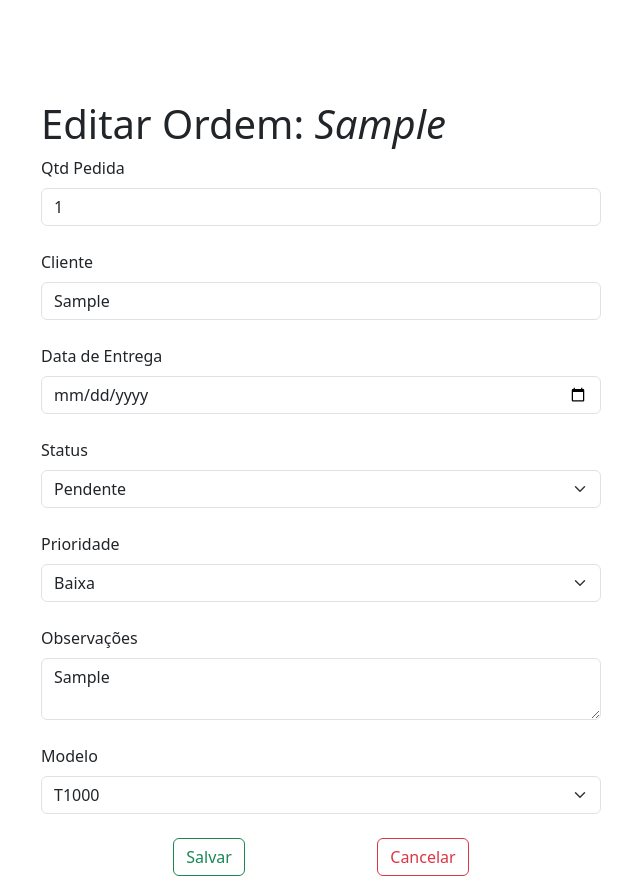
After one commit to BL4Z321/Ordens, a Django app: page /ordens/gestor/editar/1/ in a window 1280 px wide. The commit adds this page. Shown: the whole page, without its empty margins (319-959 px from the left). Run offline with Django 5.2, Linux system fonts and the light colour scheme; a user stored in the database is signed in; tables that the repository leaves empty hold one stand-in row (values such as "Sample post").

Commit message:
Dash e CRUD Ordens

```diff
--- a/core/settings.py
+++ b/core/settings.py
@@ -30,6 +30,8 @@ DEBUG = True
 
 ALLOWED_HOSTS = []
 
+LOGIN_REDIRECT_URL = 'home'
+LOGOUT_REDIRECT_URL = 'login'
 
 # Application definition
 
@@ -85,6 +87,7 @@ TEMPLATES = [
         'APP_DIRS': True,
         'OPTIONS': {
             'context_processors': [
+                'django.template.context_processors.debug',
                 'django.template.context_processors.request',
                 'django.contrib.auth.context_processors.auth',
                 'django.contrib.messages.context_processors.messages',
--- a/core/urls.py
+++ b/core/urls.py
@@ -16,10 +16,13 @@ Including another URLconf
 """
 from django.contrib import admin
 from django.urls import include, path
+from django.contrib.auth import views as auth_views
 
 urlpatterns = [
     path('admin/', admin.site.urls),
     path("__reload__/", include("django_browser_reload.urls")),
-    path('usuarios/', include('usuarios.urls'))
+    path('usuarios/', include('usuarios.urls')),
+    path('ordens/', include('ordens_producao.urls')),
 
+    # path('', auth_views.LoginView.as_view(template_name='usuarios/login/'), name='login')
 ]
--- a/estoque/models.py
+++ b/estoque/models.py
@@ -6,7 +6,7 @@ from modelos_customizados.models import Modelo
 class ModeloInsumo(models.Model):
     modelo = models.ForeignKey(Modelo, on_delete=models.CASCADE, related_name='modelos')
     insumo = models.ForeignKey(Insumo, on_delete=models.CASCADE, related_name='insumo')
-    qtd_por_unidade = models.IntegerField(default=0)
+    qtd_por_unidade = models.IntegerField(default=1)
 
     def __str__(self):
         return f'{self.modelo.nome} - {self.insumo.nome}'
--- /dev/null
+++ b/ordens_producao/templates/gestor/editar_ordem.html
@@ -0,0 +1,61 @@
+{% extends "base.html" %}
+{% block title %}Editar Ordem{% endblock title %}
+{% block body %}
+<div style="max-width: 600px; margin: 0 auto; padding: 20px; margin-top: 10vh;">
+    <h1>Editar Ordem: <i>{{ ordem.cod_op }}</i></h1>
+
+    <form method="POST"> {% csrf_token %}
+        <label class="form-label">Qtd Pedida</label>
+        <input type="number" class="form-control" name="qtd_pedida" value="{{ ordem.qtd_pedida }}">
+
+        <br>
+
+        <label class="form-label">Cliente</label>
+        <input type="text" class="form-control" name="cliente" value="{{ ordem.cliente }}">
+
+        <br>
+
+        <label class="form-label">Data de Entrega</label>
+        <input type="date" class="form-control" name="data_entrega" value="{{ ordem.data_entrega }}" min="{{ hoje }}">
+
+        <br>
+
+        <label class="form-label">Status</label>
+        <select name="status" class="form-select">
+            {% for value, label in status %}
+                <option value="{{ value }}" {% if value == ordem.status %}selected{% endif %}>{{ label }}</option>
+            {% endfor %}
+        </select>
+
+        <br>
+
+        <label class="form-label">Prioridade</label>
+        <select name="prioridade" class="form-select">
+            {% for value, label in prioridade %}
+                <option value="{{ value }}" {% if value == ordem.prioridade %}selected{% endif %}>{{ label }}</option>
+            {% endfor %}
+        </select>
+
+        <br>
+
+        <label class="form-label">Observações</label>
+        <textarea name="obs" class="form-control">{{ ordem.observacoes}}</textarea>
+
+        <br>
+
+        <label class="form-label">Modelo</label>
+        <select name="modelo" class="form-select">
+            {% for modelo in modelos %}
+                <option value="{{ modelo.id }}" {% if modelo == ordem.modelo %}selected{% endif %}> {{ modelo.nome }}</option>
+            {% endfor %}
+        </select>
+
+        <br>
+
+        <div style="display: flex; justify-content: space-evenly;">
+                <button type="submit" class="btn btn-outline-success">Salvar</button>
+                <a href="{% url 'listar_ordens' %}" class="btn btn-outline-danger">Cancelar</a>
+            </div>
+    </form>
+</div>
+{% endblock body %}
--- a/ordens_producao/urls.py
+++ b/ordens_producao/urls.py
@@ -1,7 +1,14 @@
 from django.urls import path
-
 from ordens_producao import views
 
 urlpatterns = [
-    path('', views.teste, name='teste')
+    path('gestor/dashboard/', views.dashboard, name='dashboard'),
+
+    # URLs do CRUD das ordens
+    path('gestor/listar/', views.ordens, name='listar_ordens'),
+    path('gestor/ordens/nova/', views.criar_ordem, name='criar_ordem'),
+    path('gestor/editar/<int:pk>/', views.editar_ordem, name='geditar_ordem'),
+    path('gestor/excluir/<int:pk>/', views.excluir_ordem, name='gexcluir_ordem'),
+
+
 ]
--- a/ordens_producao/views.py
+++ b/ordens_producao/views.py
@@ -1,5 +1,186 @@
-from django.shortcuts import render
+from expedicao.models import Expedicao, ExpedicaoEnum
+from insumos.models import Insumo
+from modelos_customizados.models import Modelo
+from ordens_producao.models import OrdemProducao, PrioridadeOPEnum, StatusOPEnum
+from produtos.models import Produto
+from usuarios.models import RoleEnum, Usuario
 
+from datetime import date
+from django.shortcuts import get_object_or_404, redirect, render
+from django.contrib.auth.decorators import login_required
+from django.contrib import messages
+from django.contrib.messages import constants
+from django.db.models import Q
+from django.core.paginator import Paginator
 # Create your views here.
-def teste(request):
-    return render(request, 'base.html')
+@login_required
+def dashboard(request):
+    usuario = Usuario.objects.get(user=request.user)
+
+    if usuario.role != RoleEnum.GESTOR:
+        return render(request, 'login.html', {'mensagem': 'Acesso restrito ao gestor.'})
+
+    total_ordens = OrdemProducao.objects.count()
+    ordens_ativas = OrdemProducao.objects.filter(status=StatusOPEnum.EM_PRODUCAO).count()
+    ordens_concluidas = OrdemProducao.objects.filter(status=StatusOPEnum.CONCLUIDA).count()
+    ordens_pendentes = OrdemProducao.objects.filter(status=StatusOPEnum.PENDENTE).count()
+    ordens_canceladas = OrdemProducao.objects.filter(status=StatusOPEnum.CANCELADA).count()
+
+    produtos_disponiveis = Produto.objects.count()
+
+    modelos_custom = Modelo.objects.count()
+
+    insumos_baixos = Insumo.objects.filter(estoque_atual__lt=5).count()
+
+    expedicao = Expedicao.objects.count()
+    expedi_transporte = Expedicao.objects.filter(status=ExpedicaoEnum.EM_TRANSPORTE).count()
+    expedi_entregue = Expedicao.objects.filter(status=ExpedicaoEnum.ENTREGUE).count()
+    expedi_retornado = Expedicao.objects.filter(status=ExpedicaoEnum.RETORNADO).count()
+    expedi_enviado = Expedicao.objects.filter(status=ExpedicaoEnum.ENVIADO).count()
+    expedi_pendente = Expedicao.objects.filter(status=ExpedicaoEnum.PENDENTE).count()
+
+    contexto = {
+        'usuario': usuario,
+        'total_ordens': total_ordens,
+        'ordens_ativas': ordens_ativas,
+        'ordens_concluidas': ordens_concluidas,
+        'ordens_pendentes': ordens_pendentes,
+        'ordens_canceladas': ordens_canceladas,
+        'produtos_disponiveis': produtos_disponiveis,
+        'modelos_custom': modelos_custom,
+        'insumos_baixos': insumos_baixos,
+        'expedicao': expedicao,
+        'expedi_transporte': expedi_transporte,
+        'expedi_entregue': expedi_entregue,
+        'expedi_retornado': expedi_retornado,
+        'expedi_enviado': expedi_enviado,
+        'expedi_pendente': expedi_pendente,
+    }
+
+    return render(request, 'gestor/dashboard.html', contexto)
+
+# CRUD das Ordens
+@login_required
+def criar_ordem(request):
+    usuario = Usuario.objects.get(user=request.user)
+    modelos = Modelo.objects.all()
+
+
+    if usuario.role != RoleEnum.GESTOR:
+        return render(request, 'login.html', {'mensagem': 'Acesso restrito ao gestor.'})
+
+    if request.method == 'POST':
+        cod_op = request.POST.get('cod_op')
+        qtd_pedida = request.POST.get('qtd_pedida')
+        cliente = request.POST.get('cliente')
+        data_entrega = request.POST.get('data_entrega')
+        status = request.POST.get('status')
+        prioridade = request.POST.get('prioridade')
+        observacoes = request.POST.get('obs')
+        modelo_id = request.POST.get('modelo')
+
+        if not all([cod_op, qtd_pedida, cliente, data_entrega, status, prioridade, modelo_id]):
+            messages.add_message(request, constants.ERROR, 'Preencha todos os campos obrigatórios!')
+            return redirect('criar_ordem')
+
+        modelo = Modelo.objects.get(id=modelo_id)
+
+        OrdemProducao.objects.create(
+            cod_op=cod_op,
+            qtd_pedida=qtd_pedida,
+            cliente=cliente,
+            data_entrega=data_entrega,
+            status=status,
+            prioridade=prioridade,
+            observacoes=observacoes,
+            modelo=modelo,
+        )
+        messages.add_message(request, constants.SUCCESS, f'Ordem {cod_op} criada com sucesso!')
+        return redirect('listar_ordens')
+
+    contexto = {
+        'modelos': modelos,
+        'prioridades': PrioridadeOPEnum.choices,
+        'status': StatusOPEnum.choices,
+        'hoje': date.today().isoformat()
+    }
+    return render(request, 'gestor/nova_ordem.html', contexto)
+
+@login_required
+def ordens(request):
+    usuario = Usuario.objects.get(user=request.user)
+    if usuario.role != RoleEnum.GESTOR:
+        return render(request, 'login.html', {'mensagem': 'Acesso restrito ao gestor.'})
+
+    query = request.GET.get('q', '')
+    status_filtro = request.GET.get('status', '')
+    prioridade_filtro =request.GET.get('prioridade', '')
+
+    ordens = OrdemProducao.objects.all().order_by('-data_criacao')
+
+    if query:
+        ordens = ordens.filter(
+            Q(cod_op__icontains=query) |
+            Q(cliente__icontains=query) |
+            Q(modelo__nome__icontains=query)
+        )
+
+    if status_filtro:
+        ordens = ordens.filter(status=status_filtro)
+
+    if prioridade_filtro:
+        ordens = ordens.filter(prioridade=prioridade_filtro)
+
+    paginator = Paginator(ordens, 10)
+    page_number = request.GET.get('page')
+    page_obj = paginator.get_page(page_number)
+
+    contexto = {
+        'ordens': page_obj,
+        'page_obj': page_obj,
+        'query': query,
+        'status_filtro': status_filtro,
+        'prioridade_filtro': prioridade_filtro,
+        'status': StatusOPEnum.choices,
+        'prioridade': PrioridadeOPEnum.choices
+    }
+    return render(request, 'gestor/ordens.html', contexto)
+
+@login_required
+def editar_ordem(request, pk):
+    ordem = get_object_or_404(OrdemProducao, pk=pk)
+    modelos = Modelo.objects.all()
+
+    if request.method == 'POST':
+        ordem.qtd_pedida = request.POST.get('qtd_pedida')
+        ordem.cliente = request.POST.get('cliente')
+        ordem.data_entrega = request.POST.get('data_entrega')
+        ordem.status = request.POST.get('status')
+        ordem.prioridade = request.POST.get('prioridade')
+        ordem.observacoes = request.POST.get('obs')
+        ordem.modelo_id = request.POST.get('modelo')
+
+        ordem.save()
+        messages.add_message(request, constants.SUCCESS, f'Ordem {ordem.cod_op} atualizada com sucesso!')
+        return redirect('listar_ordens')
+
+    contexto = {
+        'ordem': ordem,
+        'status': StatusOPEnum.choices,
+        'prioridade': PrioridadeOPEnum.choices,
+        'modelos': modelos,
+        'hoje': date.today().isoformat()
+    }
+
+    return render(request, 'gestor/editar_ordem.html', contexto)
+
+@login_required
+def excluir_ordem(request, pk):
+    ordem = get_object_or_404(OrdemProducao, pk=pk)
+
+    if request.method == 'POST':
+        ordem.delete()
+        messages.add_message(request, constants.SUCCESS, 'Ordem de Produção excluída com sucesso!')
+        return redirect('listar_ordens')
+
+    return render(request, 'gestor/excluir_ordem.html', {'ordem': ordem})
--- a/templates/base.html
+++ b/templates/base.html
@@ -1,10 +1,11 @@
 <!DOCTYPE html>
-<html lang="en">
+<html lang="pt-br">
 <head>
     <meta charset="UTF-8">
     <meta name="viewport" content="width=device-width, initial-scale=1.0">
     <title>{% block title %}{% endblock %}</title>
     <link href="https://cdn.jsdelivr.net/npm/bootstrap@5.3.8/dist/css/bootstrap.min.css" rel="stylesheet" integrity="sha384-sRIl4kxILFvY47J16cr9ZwB07vP4J8+LH7qKQnuqkuIAvNWLzeN8tE5YBujZqJLB" crossorigin="anonymous">
+    <link rel="stylesheet" href="https://cdn.jsdelivr.net/npm/bootstrap-icons@1.13.1/font/bootstrap-icons.min.css">
 </head>
 <body>
     {% block body %}{% endblock %}
--- a/usuarios/urls.py
+++ b/usuarios/urls.py
@@ -6,8 +6,8 @@ from usuarios import views
 urlpatterns = [
     path('login/', views.login_view, name='login'),
     path('sair/', views.sair, name='sair'),
-
-    path('gestor/', views.painel_gestor, name='gestor'),
+    path('gestor/', views.painel_gestor , name='gestor'),
     path('operador/', views.painel_operador, name='operador'),
     path('viewer/', views.painel_viewer, name='viewer'),
+
 ]
```
Also changed, not shown: ordens_producao/models.py (+4 -4 lines), ordens_producao/templates/gestor/dashboard.html (added, +115 -0 lines), ordens_producao/templates/gestor/excluir_ordem.html (added, +13 -0 lines), ordens_producao/templates/gestor/nova_ordem.html (added, +76 -0 lines), ordens_producao/templates/gestor/ordens.html (added, +116 -0 lines), usuarios/templates/gestor.html (deleted, +0 -12 lines), usuarios/templates/login.html (+8 -12 lines), usuarios/views.py (+18 -10 lines), usuarios/templates/operador.html (deleted), usuarios/templates/viewer.html (deleted).
